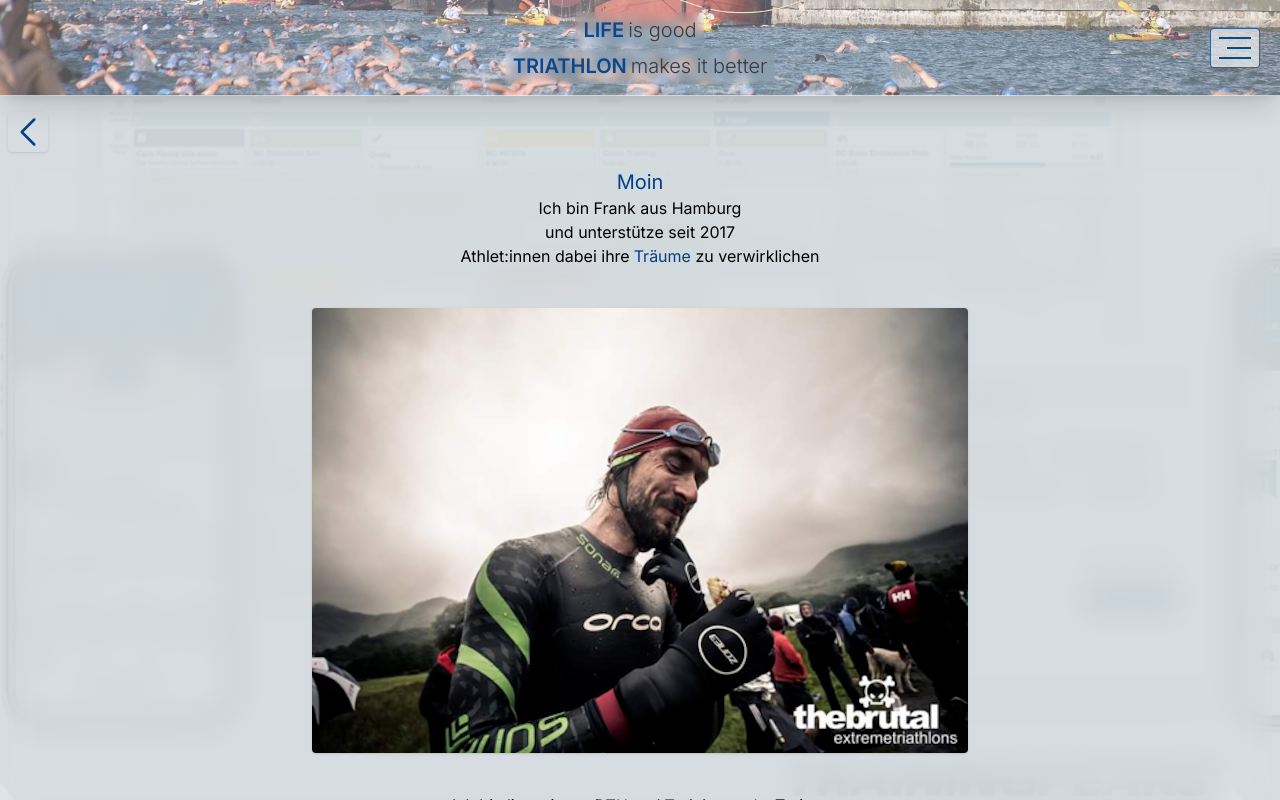
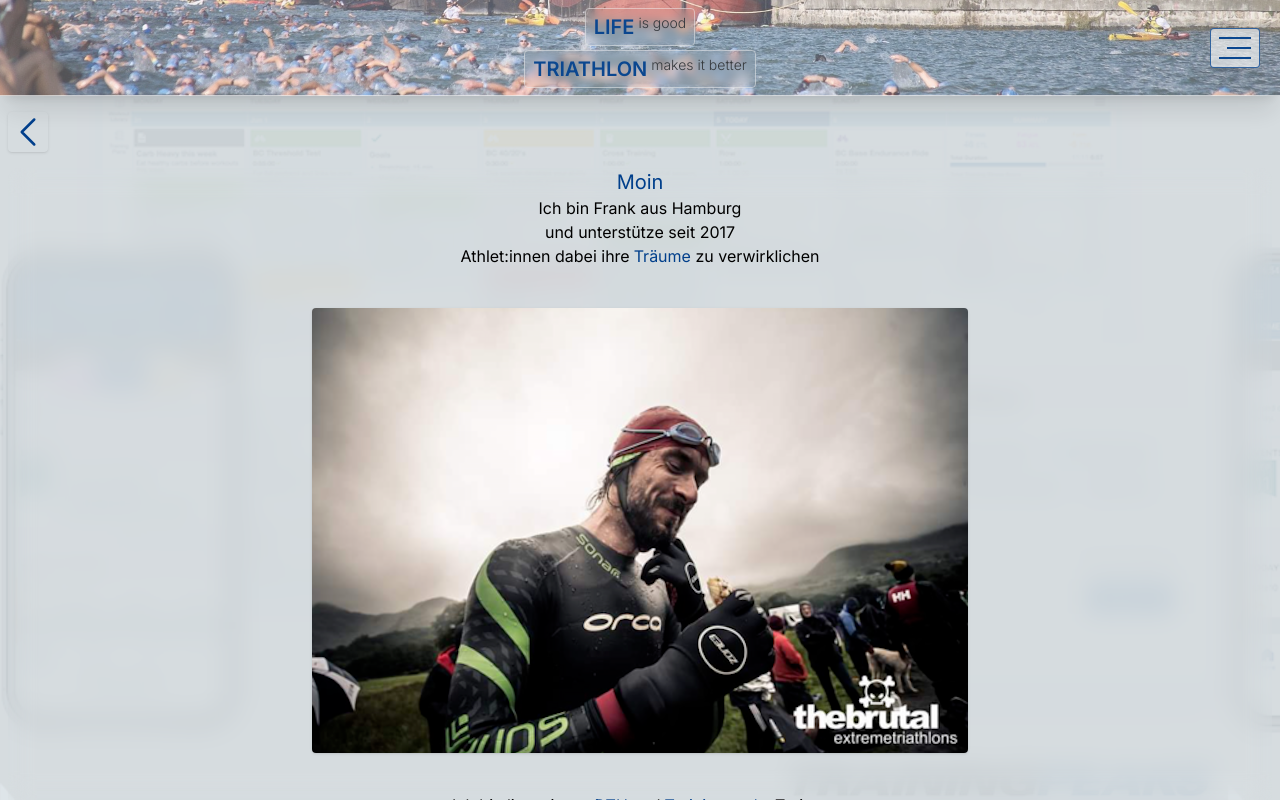
Before and after one commit to FrankSiyli/cna_sec, a Next.js app: page /pages/about in a window 1280 px wide. Built offline with nearby package versions, Linux system fonts and the light colour scheme.

Commit message:
safari fix

```diff
--- a/src/app/components/Header/Header.js
+++ b/src/app/components/Header/Header.js
@@ -31,9 +31,9 @@ const Header = () => {
     <>
       <div className="headerBackground fixed z-10 top-0 left-0 w-screen h-24 flex justify-center items-center text-center border-b border-appGrey/80  bg-appGrey shadow-xl opacity-95">
         <div className="text-sm md:text-xl absolute flex flex-col justify-center items-center">
-          <span className="text-appBlue font-semibold flex backdrop-blur-sm headerBackdropSafari rounded py-1 px-2">LIFE <p className="text-md text-appDark font-light ml-1"> is good</p></span>
+          <span className="border border-appGrey/50 text-appBlue mb-1 font-semibold flex backdrop-blur-sm headerBackdropSafari rounded py-1 px-2">LIFE <p className="text-sm text-appDark font-light ml-1"> is good</p></span>
 
-          <span className="text-appBlue font-semibold flex backdrop-blur-sm headerBackdropSafari rounded py-1 px-2">TRIATHLON <p className="text-md text-appDark font-light ml-1"> makes it better</p></span>
+          <span className="border border-appGrey/50 text-appBlue font-semibold flex backdrop-blur-sm headerBackdropSafari rounded py-1 px-2">TRIATHLON <p className="text-sm text-appDark font-light ml-1"> makes it better</p></span>
         </div>
 
         <ButtonHamburgerMenu
--- a/src/app/page.js
+++ b/src/app/page.js
@@ -122,7 +122,7 @@ export default function Home() {
         <div className="backdrop-blur-md backdropSafari rounded-xl mb-10">
           <p>All training sessions are in german and english</p>
           <Image
-            className="mx-auto shadow rounded m-5 w-auto"
+            className="mx-auto shadow rounded m-5 w-auto h-10"
             width={70}
             height={70}
             src="/union.png"
```
